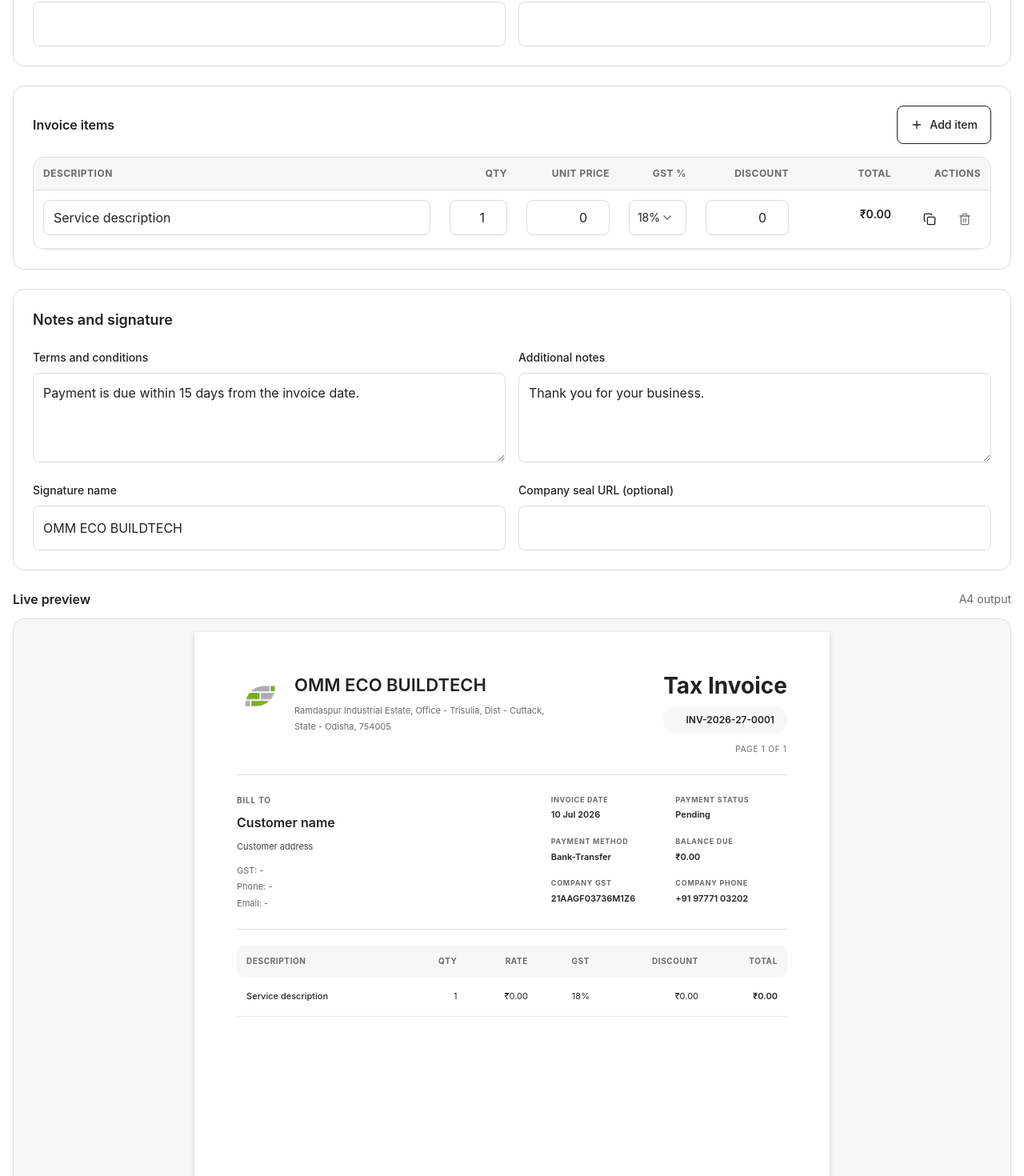
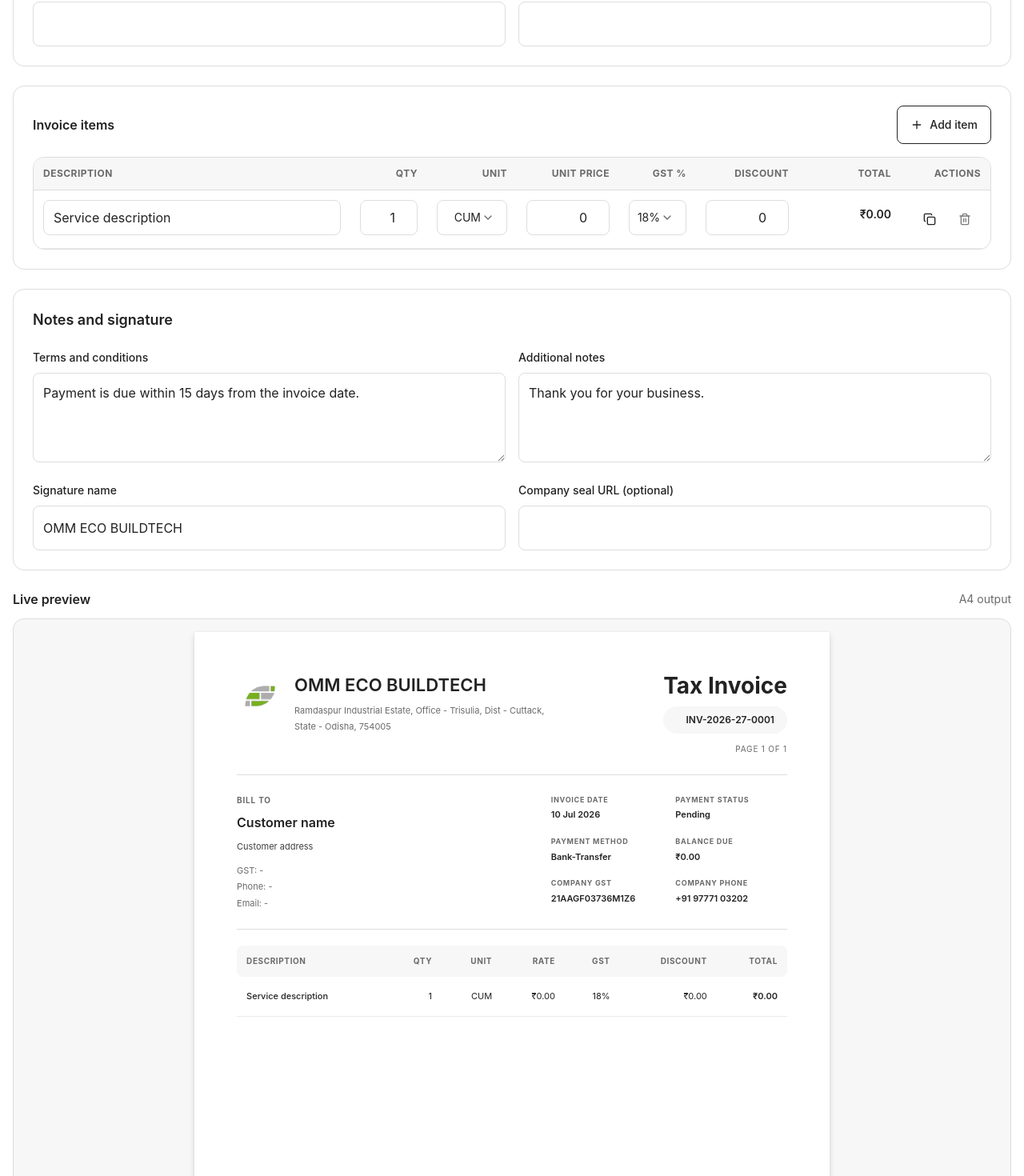
Before and after one commit to bindhaniexe/ecobuilt-invoice-gen, a Next.js app: page /invoices/new in a window 1280 px wide. Shown: the part 1746-3216 px from the top of the page at 80% size. Built offline with nearby package versions, Linux system fonts and the light colour scheme.

Commit message:
Added Unit

```diff
--- a/src/components/invoices/invoice-template.tsx
+++ b/src/components/invoices/invoice-template.tsx
@@ -144,6 +144,7 @@
               >
                 <th className="px-3 py-3" style={{ borderRadius: "8px 0 0 8px" }}>Description</th>
                 <th className="px-3 py-3 text-right">Qty</th>
+                <th className="px-3 py-3 text-right">Unit</th>
                 <th className="px-3 py-3 text-right">Rate</th>
                 <th className="px-3 py-3 text-right">GST</th>
                 <th className="px-3 py-3 text-right">Discount</th>
@@ -157,6 +158,7 @@
                     {item.description || "Item description"}
                   </td>
                   <td className="px-3 py-4 text-right align-top">{item.quantity}</td>
+                  <td className="px-3 py-4 text-right align-top">{item.unit}</td>
                   <td className="px-3 py-4 text-right align-top">
                     {formatCurrency(item.unitPrice)}
                   </td>
--- a/src/components/invoices/item-table.tsx
+++ b/src/components/invoices/item-table.tsx
@@ -32,11 +32,12 @@
       </div>
 
       <div className="overflow-x-auto rounded-md border border-hairline">
-        <table className="w-full min-w-[820px] border-collapse text-sm">
+        <table className="w-full min-w-[900px] border-collapse text-sm">
           <thead>
             <tr className="border-b border-hairline bg-surface-soft text-left text-xs font-semibold uppercase tracking-[0.04em] text-muted">
               <th className="px-3 py-3">Description</th>
               <th className="w-24 px-3 py-3 text-right">Qty</th>
+              <th className="w-28 px-3 py-3 text-right">Unit</th>
               <th className="w-32 px-3 py-3 text-right">Unit price</th>
               <th className="w-24 px-3 py-3 text-right">GST %</th>
               <th className="w-32 px-3 py-3 text-right">Discount</th>
@@ -69,6 +70,20 @@
                     }
                     aria-label="Quantity"
                   />
+                </td>
+                <td className="px-3 py-3">
+                  <Select
+                    className="h-11 py-0 pl-2 pr-8 text-sm text-right"
+                    value={item.unit}
+                    onChange={(event) =>
+                      onChange(item.id, { unit: event.target.value })
+                    }
+                    aria-label="Unit"
+                  >
+                    <option value="CUM">CUM</option>
+                    <option value="PCS">PCS</option>
+                    <option value="BAG">BAG</option>
+                  </Select>
                 </td>
                 <td className="px-3 py-3">
                   <Input
--- a/src/domain/invoices/calculations.ts
+++ b/src/domain/invoices/calculations.ts
@@ -13,6 +13,7 @@
   item: T,
 ): Omit<InvoiceItem, "id"> & T {
   const quantity = positive(item.quantity);
+  const unit = item.unit || "CUM";
   const unitPrice = positive(item.unitPrice);
   const gstRate = positive(item.gstRate);
   const lineGross = roundMoney(quantity * unitPrice);
@@ -24,6 +25,7 @@
   return {
     ...item,
     quantity,
+    unit,
     unitPrice,
     gstRate,
     discountAmount,
--- a/src/domain/invoices/factories.ts
+++ b/src/domain/invoices/factories.ts
@@ -50,6 +50,7 @@
   const calculated = calculateLineItem({
     description: input.description ?? "",
     quantity: input.quantity ?? 1,
+    unit: input.unit ?? "CUM",
     unitPrice: input.unitPrice ?? 0,
     gstRate: input.gstRate ?? 18,
     discountAmount: input.discountAmount ?? 0,
@@ -96,6 +97,7 @@
     const calculated = calculateLineItem({
       description: item.description,
       quantity: item.quantity,
+      unit: item.unit,
       unitPrice: item.unitPrice,
       gstRate: item.gstRate,
       discountAmount: item.discountAmount,
--- a/src/domain/invoices/schemas.ts
+++ b/src/domain/invoices/schemas.ts
@@ -38,6 +38,7 @@
   id: z.string().min(1),
   description: z.string().min(1, "Description is required"),
   quantity: z.coerce.number().min(0),
+  unit: z.string().default("CUM"),
   unitPrice: z.coerce.number().min(0),
   gstRate: z.coerce.number().min(0),
   discountAmount: z.coerce.number().min(0),
--- a/src/domain/invoices/types.ts
+++ b/src/domain/invoices/types.ts
@@ -35,6 +35,7 @@
 export interface InvoiceItemInput {
   description: string;
   quantity: number;
+  unit?: string;
   unitPrice: number;
   gstRate: number;
   discountAmount?: number;
@@ -42,6 +43,7 @@
 
 export interface InvoiceItem extends InvoiceItemInput {
   id: string;
+  unit: string;
   discountAmount: number;
   taxableAmount: number;
   gstAmount: number;
```
Also changed, not shown: 1 other file (tests, documents, lock files or other folders).
